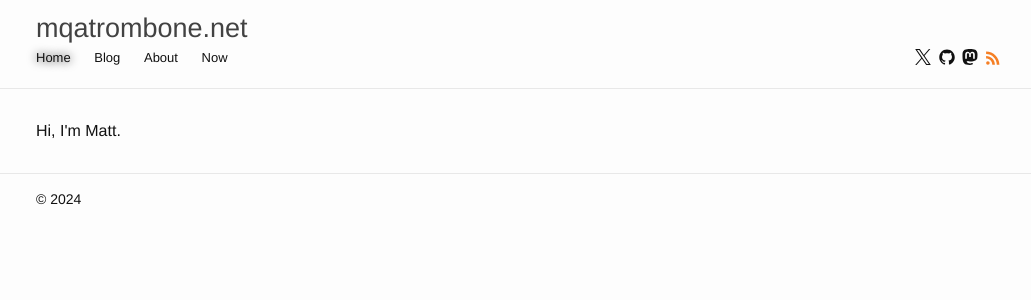
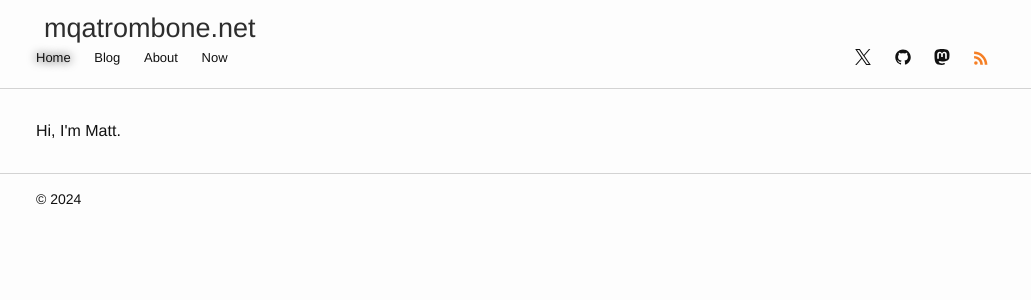
Before and after one commit to mqatrombone/mqatrombone.github.io, a Jekyll site: the page built from index.html, in a window 1280 px wide. Shown: the top 300 px of the page, without its empty margins (119-1150 px from the left). Built offline with Jekyll 4.4.1, drawn with Linux system fonts in a browser that asks for light colours.

Commit message:
Fix a11y concerns

```diff
--- a/_includes/social.html
+++ b/_includes/social.html
@@ -5,22 +5,7 @@
 		    <path fill="#111" d="M714.163 519.284L1160.89 0H1055.03L667.137 450.887L357.328 0H0L468.492 681.821L0 1226.37H105.866L515.491 750.218L842.672 1226.37H1200L714.137 519.284H714.163ZM569.165 687.828L521.697 619.934L144.011 79.6944H306.615L611.412 515.685L658.88 583.579L1055.08 1150.3H892.476L569.165 687.854V687.828Z" />
                   </svg>
                 </span>
-              </a>{% endif %}{% if site.stackoverflow_link %}
-              <a href="http://stackoverflow.com/{{ site.stackoverflow_link }}">
-                <span class="icon  icon--stackoverflow">
-                  <svg viewBox="0 0 16 16">
-                    <g>
-                      <rect x="4.3" y="8.4" transform="matrix(0.9718 0.2357 -0.2357 0.9718 2.3263 -1.4965)" fill="#BF9452" width="6.2" height="1.2"/>
-                      <rect x="5.1" y="6.3" transform="matrix(0.8905 0.455 -0.455 0.8905 4.0422 -2.9827)" fill="#D28B29" width="6.2" height="1.2"/>
-                      <rect x="6.5" y="4.2" transform="matrix(0.7531 0.6579 -0.6579 0.7531 5.5754 -5.1308)" fill="#F68A1F" width="6.2" height="1.2"/>
-                      <rect x="8.5" y="2.5" transform="matrix(0.5616 0.8274 -0.8274 0.5616 7.6879 -8.2325)" fill="#F47920" width="6.2" height="1.2"/>
-                      <rect x="4" y="10.4" transform="matrix(0.9985 5.452314e-02 -5.452314e-02 0.9985 0.6126 -0.3724)" fill="#A68A6E" width="6.2" height="1.2"/>
-                      <polygon fill="#818185" points="11.5,14.8 11.5,9.6 12.7,9.6 12.7,16 1.5,16 1.5,9.6 2.7,9.6 2.7,14.8  "/>
-                      <rect x="4" y="12.3" fill="#818185" width="6.3" height="1.2"/>
-                    </g>
-                  </svg>
-                </span>
-        </a>{% endif %}{% if site.github_username %}
+              </a>{% endif %}{% if site.github_username %}
         <a href="https://github.com/{{ site.github_username }}" title="mqatrombone's github profile">
           <span class="icon  icon--github">
             <svg viewBox="0 0 16 16" alt="GitHub icon">
--- a/_sass/_layout.scss
+++ b/_sass/_layout.scss
@@ -46,6 +46,7 @@
     &, &:visited {
         color: $grey-color-dark;
     }
+    margin: 8px;
 }
 
 .site-subtitle {
@@ -74,6 +75,12 @@
                 }
             }
         }
+        .icon {
+            width: 24px;
+            height: 24px;
+            display:inline-block;
+            margin-inline: 4px;
+        };
     }
 
     .page-link {
--- a/css/main.scss
+++ b/css/main.scss
@@ -21,9 +21,9 @@ $post-header-color:     #828282;
 
 $text-color:            #111;
 $background-color:      #fdfdfd;
-$brand-color:           #2a7ae2;
+$brand-color:           #0074d9;
 
-$grey-color:            #828282;
+$grey-color:            #6d6d6d;
 $grey-color-light:      lighten($grey-color, 40%);
 $grey-color-dark:       darken($grey-color, 25%);
 
```
